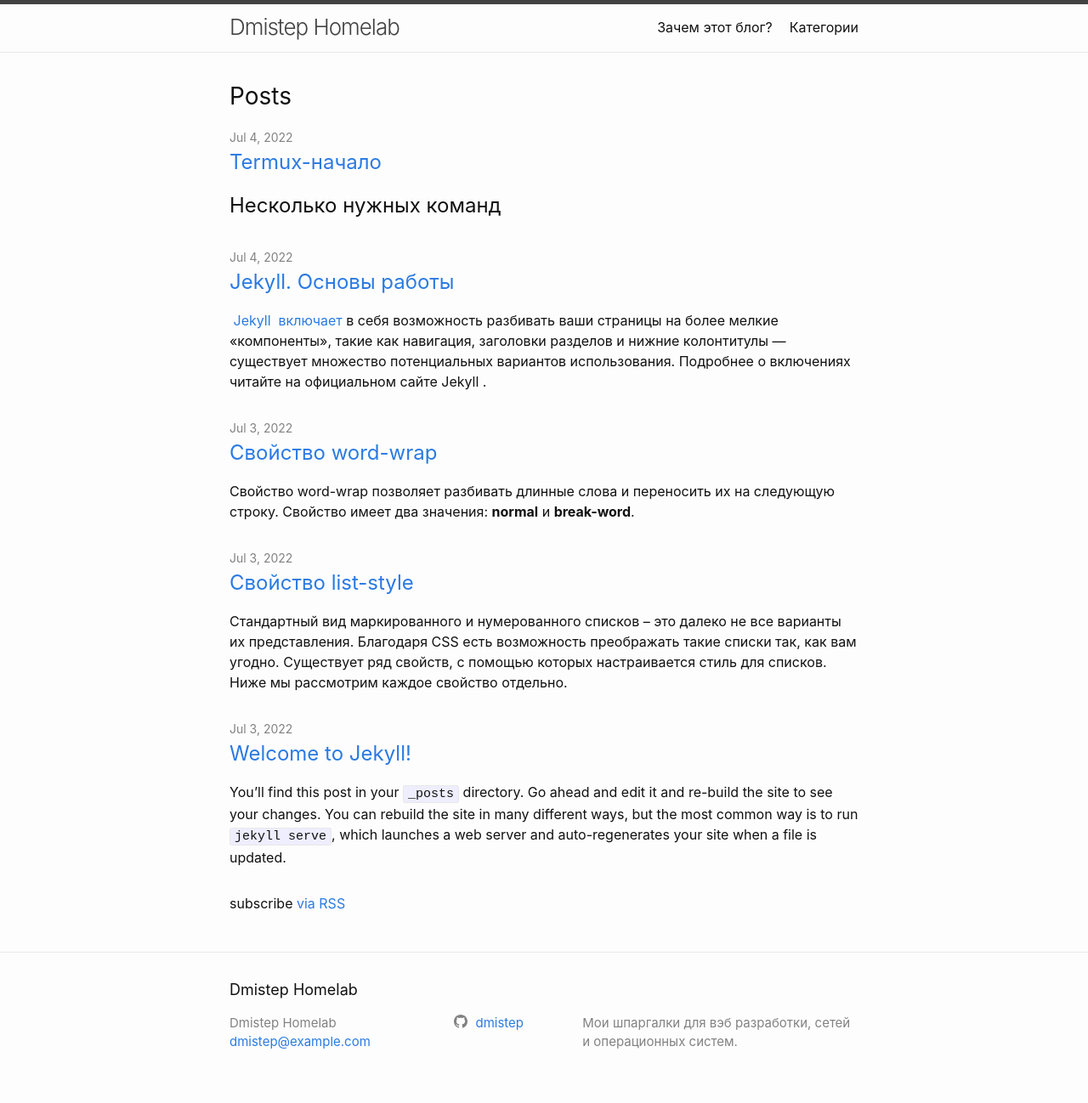
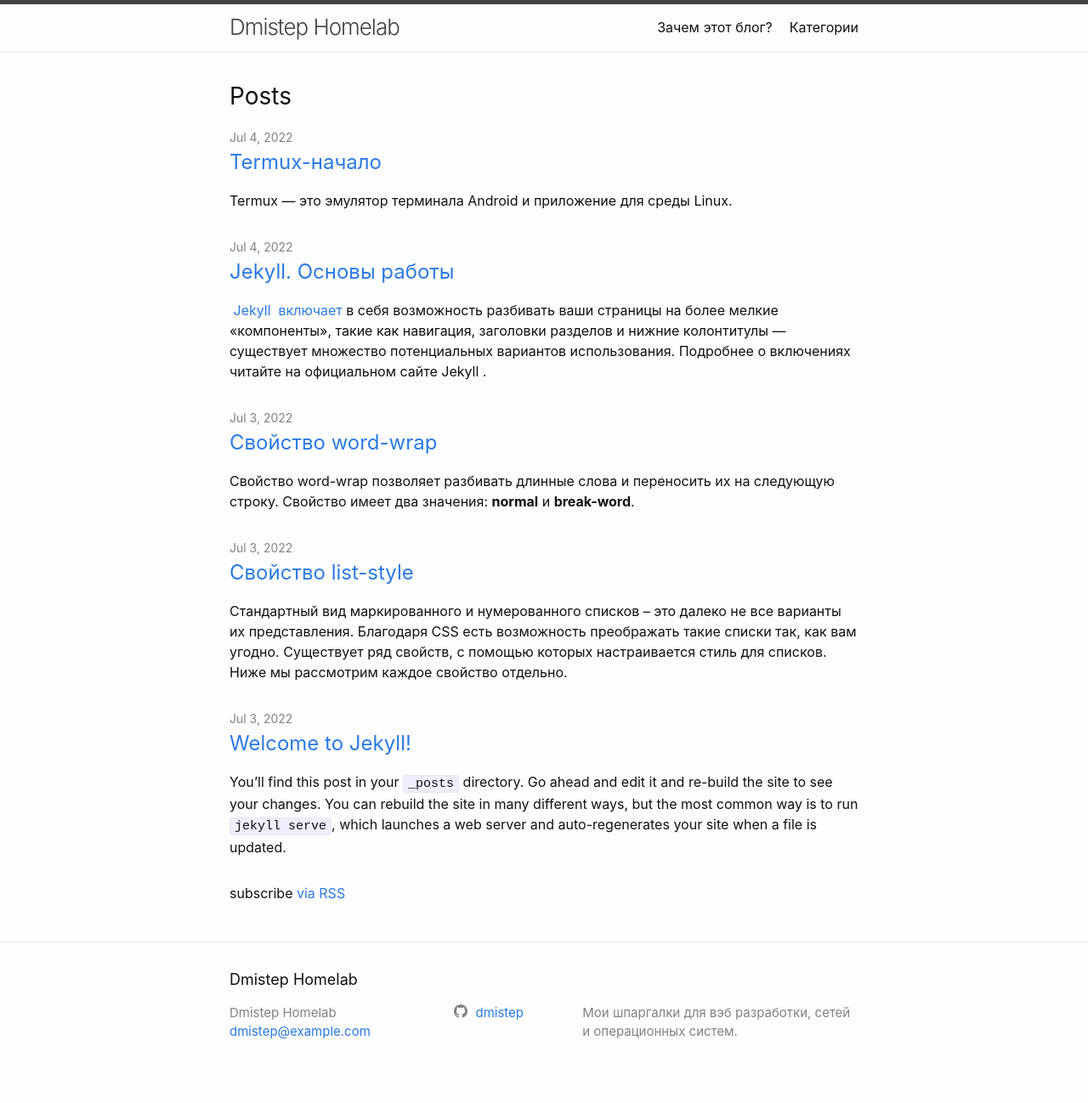
Before and after one commit to Dmistep/test-blog, a Jekyll site: the page built from index.md, in a window 1280 px wide. Shown: the whole page at 85% size. Built offline with Jekyll 4.4.1, drawn with Linux system fonts in a browser that asks for light colours.

Commit message:
update 2022-07-04-termux-start.md

```diff
--- a/_posts/2022-07-04-termux-start.md
+++ b/_posts/2022-07-04-termux-start.md
@@ -3,6 +3,7 @@ layout: post
 title:  "Termux-начало"
 date:   2022-07-04 9:28:13 +0300
 categories: linux
+excerpt: 'Termux — это эмулятор терминала Android и приложение для среды Linux.'
 description: Termux — это эмулятор терминала Android и приложение для среды Linux.
 permalink: /termux-start/
 ---
```
